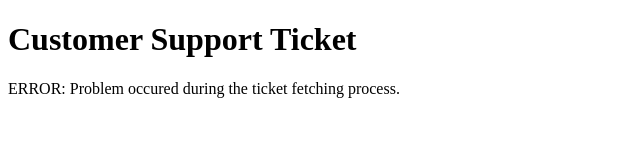
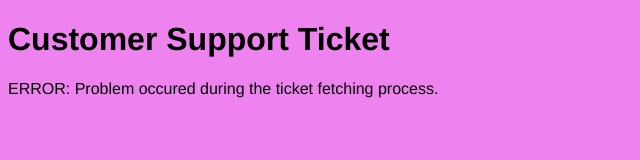
Before and after one commit to kenzocogs/Coding-Challenge-14, a plain HTML site: page index.html in a window 1280 px wide. Shown: the whole page, without its empty margins (0-640 px from the left). Drawn offline with Linux system fonts and the light colour scheme; no server answers.

Commit message:
Use finally to clean up after the fetch (+ additional styling)

```diff
--- a/index.html
+++ b/index.html
@@ -6,6 +6,19 @@
     <meta charset = "UTF-8">
     <meta name="viewport" content="width=device-width, initial-scale=1.0">
     <title>Customer Support Ticket</title>
+    <!--Adding style to make sure the error and loading indicators are hidden by default-->
+<style>
+.error-message {
+            display: none;
+        }
+#loading-indicator {
+            display: none;
+        }
+body {
+    background-color: violet;
+    font-family: Helvetica, sans-serif;
+}
+</style>
 </head>
 <body>
 <header>
@@ -16,8 +29,10 @@
 <section id="container" >
     <div id="tickets"></div>
 </section>
+<!-- adding loading indicator for task 4-->
+<div id="loading-indicator">Loading customer tickets...</div>
+<div id="error-message" class="error-message">ERROR: Problem occured during the ticket fetching process.</div>
 
-<div id="error-message" class="error-message">ERROR: Problem occured during the ticket fetching process.</div>
 
 <script src="main.js"></script>
 
--- a/main.js
+++ b/main.js
@@ -1,4 +1,8 @@
 // Task 2: Fetch Tickets Using Async/Await and Handle Errors
+
+const container = document.getElementById('container')
+let errorMessage = document.getElementById('error-message')
+let loadingIndicator = document.getElementById('loading-indicator')
 
 async function fetchCustomerTickets () {
     try {
@@ -17,7 +21,12 @@ async function fetchCustomerTickets () {
 }
 // catch to handle other errors
     catch (error) {
+        errorMessage.style.display = 'block' // displaying error if one is found
         console.error (`ERROR: could not properly fetch data (${error})`);
+    }
+    // Task 4: Use "finally" to Ensure Cleanup
+    finally {
+        loadingIndicator.style.display ='none' // hiding loading indicator at the end
     }
 }
 
@@ -28,10 +37,9 @@ function displayTickets (tickets) {
 
     tickets.forEach(ticket => {
         // defining DOM elements
-        const container = document.getElementById('container')
         const ticketElement = document.createElement('div')
         ticketElement.classList.add('ticket');
-        // formatting ticket display
+        // formatting ticket display with fields
         ticketElement.innerHTML = `
         <h2>Ticket: ${ticket.id}</h2>
         <p><i>Customer: ${ticket.userId}</i></p>
```
